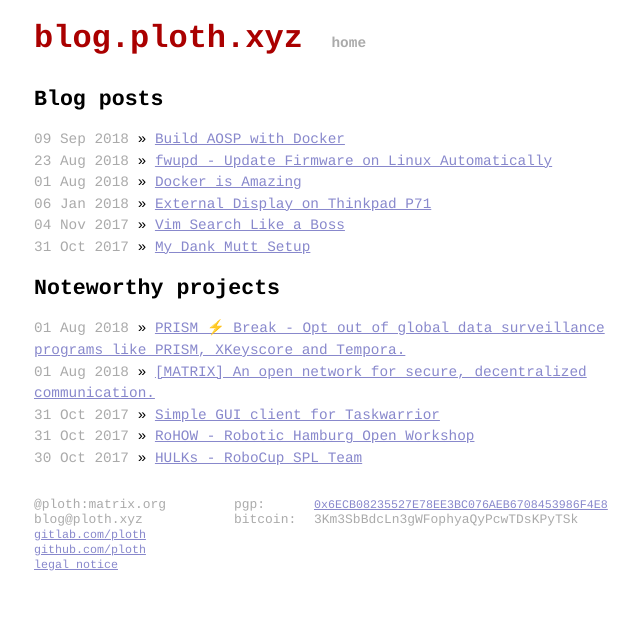
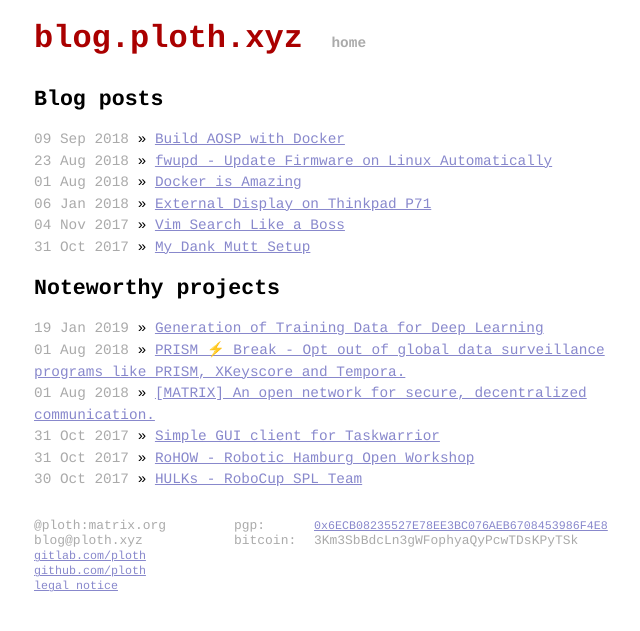
Before and after one commit to ploth/ploth.github.io, a Jekyll site: the page built from index.html, in a window 1280 px wide. Shown: the top 631 px of the page, without its empty margins (306-946 px from the left). Built offline with Jekyll 4.4.1, drawn with Linux system fonts in a browser that asks for light colours.

Commit message:
Add trainign data generation list

```diff
--- a/index.html
+++ b/index.html
@@ -14,6 +14,7 @@ title: "blog.ploth.xyz"
   <h2>Noteworthy projects</h2>
   <nav>
     <ul>
+      <li><span class="date">19 Jan 2019</span> &raquo; <a href="https://gitlab.com/ploth/generation-of-training-data-for-deep-learning">Generation of Training Data for Deep Learning</a></li>
       <li><span class="date">01 Aug 2018</span> &raquo; <a href="https://prism-break.org/">PRISM ⚡ Break - Opt out of global data surveillance programs like PRISM, XKeyscore and Tempora.</a></li>
       <li><span class="date">01 Aug 2018</span> &raquo; <a href="https://matrix.org/blog/home/">[MATRIX] An open network for secure, decentralized communication.</a></li>
       <li><span class="date">31 Oct 2017</span> &raquo; <a href="https://github.com/nagua/harbour-taskwarrior-GUI">Simple GUI client for Taskwarrior</a></li>
```
